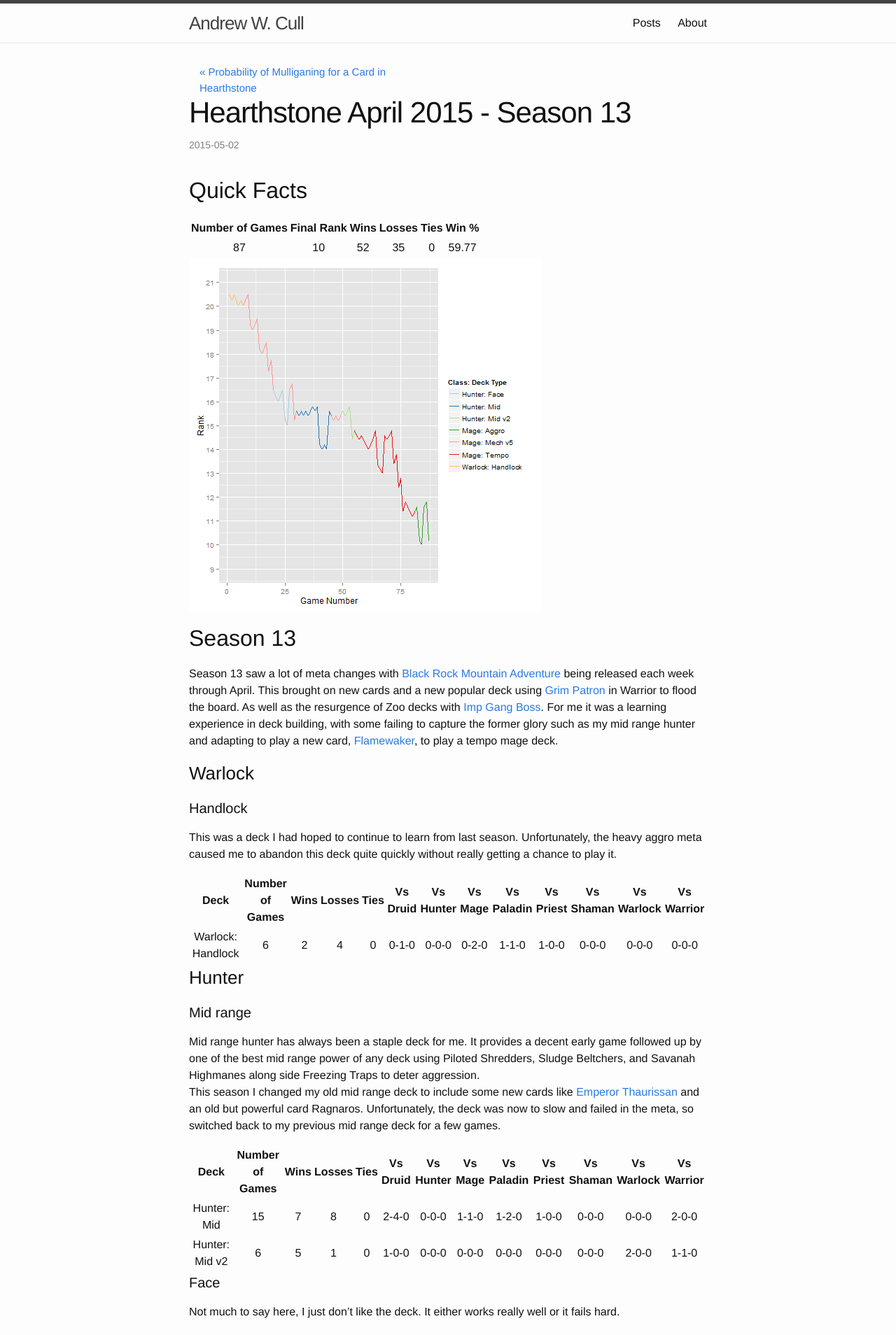
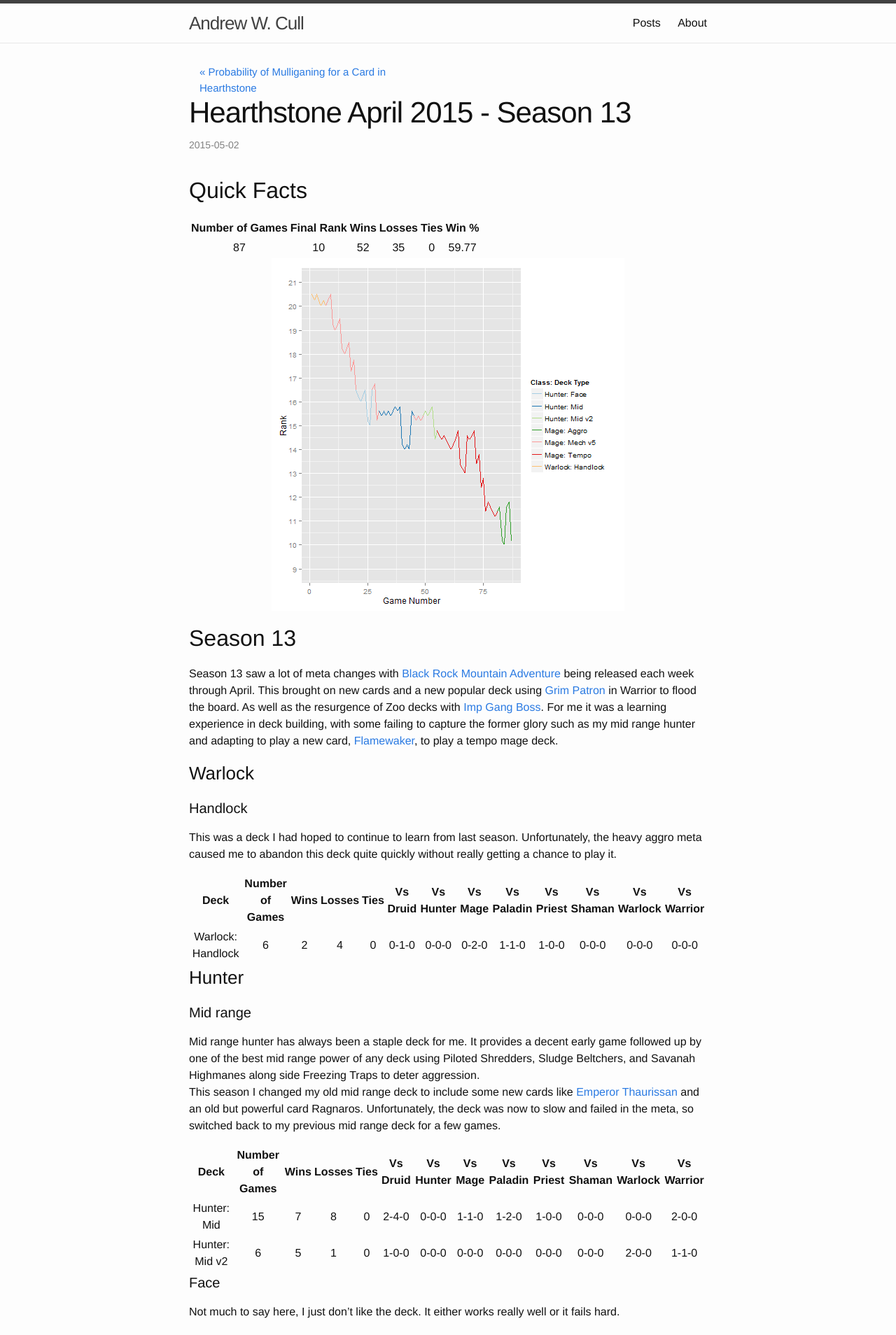
Before and after one commit to awcull/awcull.github.io, a Jekyll site: the page built from _posts/2015-05-02-HS_April_Stats.md, in a window 1280 px wide. Shown: the top 1908 px of the page at 70% size. Built offline with Jekyll 4.4.1, drawn with Linux system fonts in a browser that asks for light colours.

Commit message:
Centered the image

```diff
--- a/_posts/2015-05-02-HS_April_Stats.md
+++ b/_posts/2015-05-02-HS_April_Stats.md
@@ -10,7 +10,7 @@
 |:---------------:|:----------:|:----:|:------:|:----:|:-----:|
 |       87        |     10     |  52  |   35   |  0   | 59.77 |
 
-![plot of Season 13 Progress]({{ site.url }}/assets/2015-05-02/2015-05-02-HS_April_StatsqFactsTab-1.png)
+![plot of Season 13 Progress]({{ site.url }}/assets/2015-05-02/2015-05-02-HS_April_StatsqFactsTab-1.png){: .centerIMG}
 
 ##Season 13
 
```
